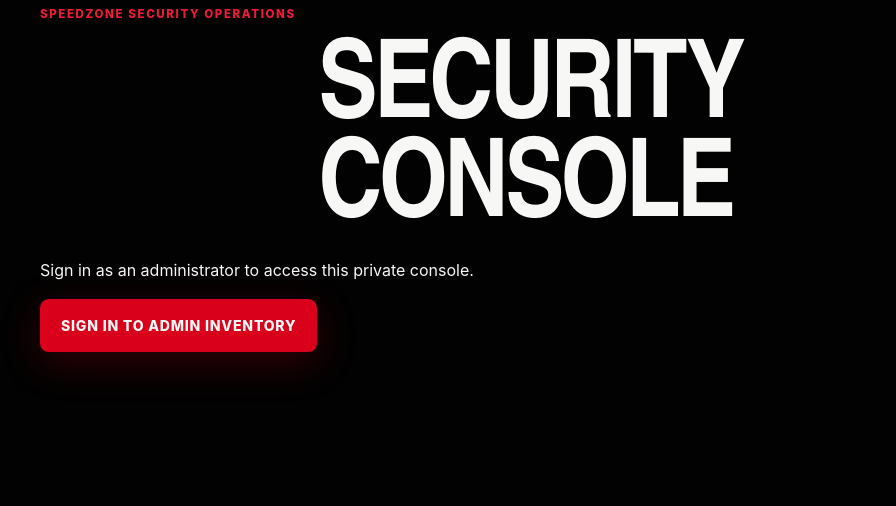
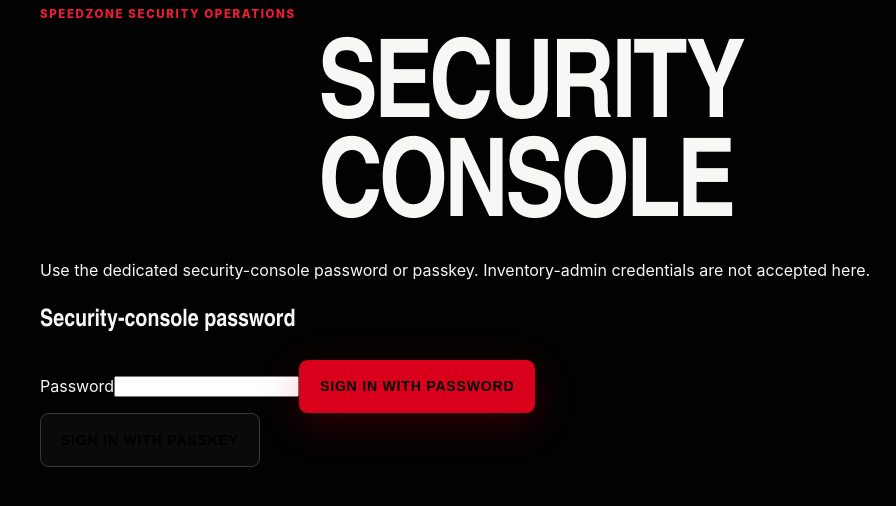
Before and after one commit to PaulinoTech1/Speedzone, a Next.js app: page /Security_Console in a window 1280 px wide. Shown: the top 506 px of the page, without its empty margins (24-920 px from the left). Built offline with nearby package versions, Linux system fonts and the light colour scheme; no server answers.

Commit message:
Show independent security console login

```diff
--- /dev/null
+++ b/src/app/Security_Console/SecurityLoginForm.tsx
@@ -0,0 +1,51 @@
+"use client";
+
+import { startAuthentication } from "@simplewebauthn/browser";
+import { useState } from "react";
+
+export default function SecurityLoginForm() {
+  const [password, setPassword] = useState("");
+  const [message, setMessage] = useState("");
+  const [busy, setBusy] = useState(false);
+
+  async function loginWithPassword(event: React.FormEvent) {
+    event.preventDefault();
+    setBusy(true);
+    setMessage("");
+    const response = await fetch("/api/security-console-auth", { method: "POST", headers: { "content-type": "application/json" }, body: JSON.stringify({ action: "password-login", password }) });
+    const result = await response.json();
+    if (response.ok) window.location.assign("/Security_Console");
+    else { setMessage(result.error || "Unable to sign in."); setBusy(false); }
+  }
+
+  async function loginWithPasskey() {
+    setBusy(true);
+    setMessage("");
+    try {
+      const optionsResponse = await fetch("/api/security-console-auth", { method: "POST", headers: { "content-type": "application/json" }, body: JSON.stringify({ action: "authentication-options" }) });
+      const optionsResult = await optionsResponse.json();
+      if (!optionsResponse.ok) throw new Error(optionsResult.error || "Passkey login is unavailable.");
+      const response = await startAuthentication({ optionsJSON: optionsResult.options });
+      const verifyResponse = await fetch("/api/security-console-auth", { method: "POST", headers: { "content-type": "application/json" }, body: JSON.stringify({ action: "authentication-verify", response }) });
+      const verifyResult = await verifyResponse.json();
+      if (!verifyResponse.ok) throw new Error(verifyResult.error || "Passkey could not be verified.");
+      window.location.assign("/Security_Console");
+    } catch (error) {
+      setMessage(error instanceof Error ? error.message : "Passkey login failed.");
+      setBusy(false);
+    }
+  }
+
+  return (
+    <>
+      <form className="panel" onSubmit={loginWithPassword}>
+        <h2>Security-console password</h2>
+        <label htmlFor="security-console-password">Password</label>
+        <input id="security-console-password" type="password" autoComplete="current-password" value={password} onChange={(event) => setPassword(event.target.value)} required />
+        <button className="button button-primary" disabled={busy} type="submit">Sign in with password</button>
+      </form>
+      <button className="button button-ghost" disabled={busy} onClick={loginWithPasskey} type="button">Sign in with passkey</button>
+      {message && <p className="danger">{message}</p>}
+    </>
+  );
+}
--- a/src/app/Security_Console/page.tsx
+++ b/src/app/Security_Console/page.tsx
@@ -1,6 +1,4 @@
-import Link from "next/link";
-
-import { isAdminAuthenticated } from "@/lib/admin-auth";
+import SecurityLoginForm from "./SecurityLoginForm";
 
 export const dynamic = "force-dynamic";
 
@@ -10,32 +8,14 @@ export const metadata = {
 };
 
 export default async function SecurityConsolePage() {
-  const authenticated = await isAdminAuthenticated();
-
   return (
     <main className="shell security-console-page">
       <header>
         <p className="eyebrow">SpeedZone security operations</p>
         <h1>Security Console</h1>
-        {authenticated ? (
-          <>
-            <p>Authenticated access is required for security event visibility.</p>
-            <p>
-              The dedicated security event reader is not mounted in this deployment yet.
-            </p>
-            <Link className="button button-primary" href="/admin">
-              Return to admin inventory
-            </Link>
-          </>
-        ) : (
-          <>
-            <p>Sign in as an administrator to access this private console.</p>
-            <Link className="button button-primary" href="/admin">
-              Sign in to admin inventory
-            </Link>
-          </>
-        )}
+        <p>Use the dedicated security-console password or passkey. Inventory-admin credentials are not accepted here.</p>
       </header>
+      <SecurityLoginForm />
     </main>
   );
 }
```
Also changed, not shown: src/app/api/security-console-auth/route.ts (added, +41 -0 lines).
